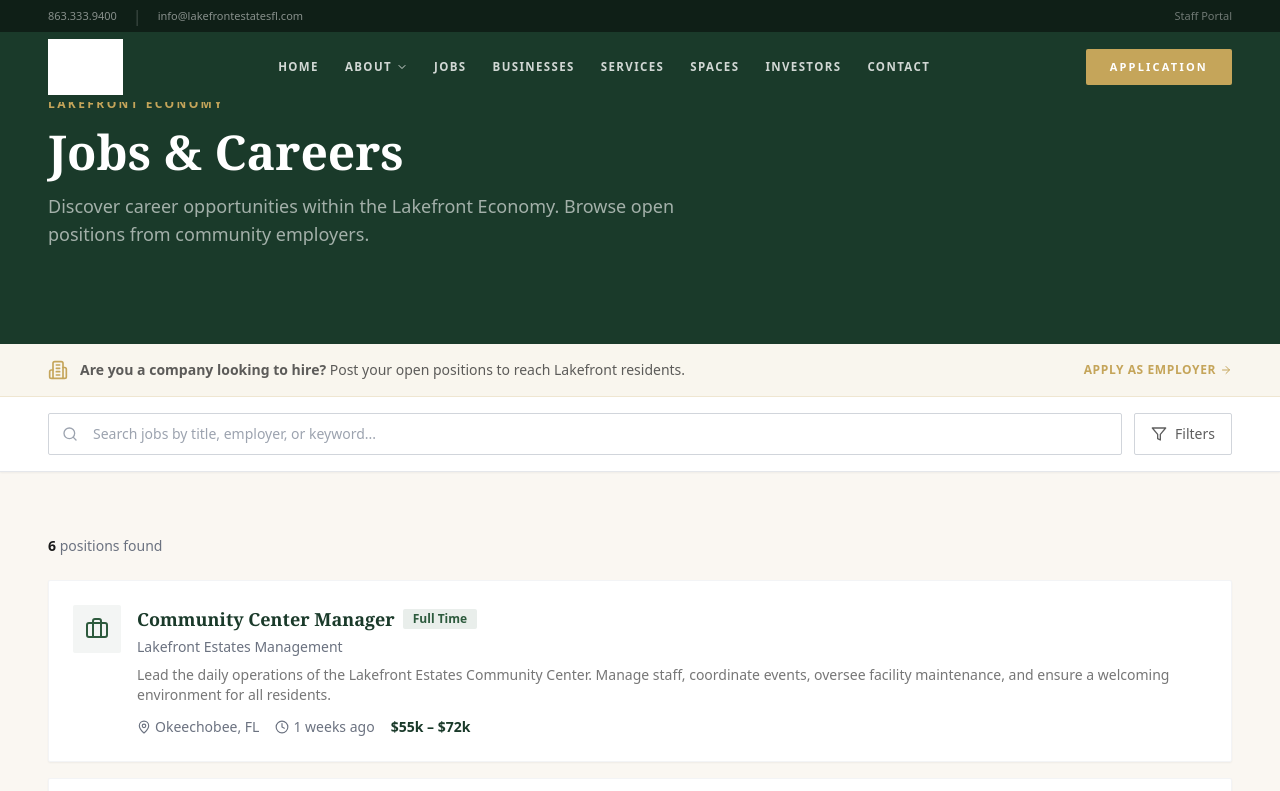
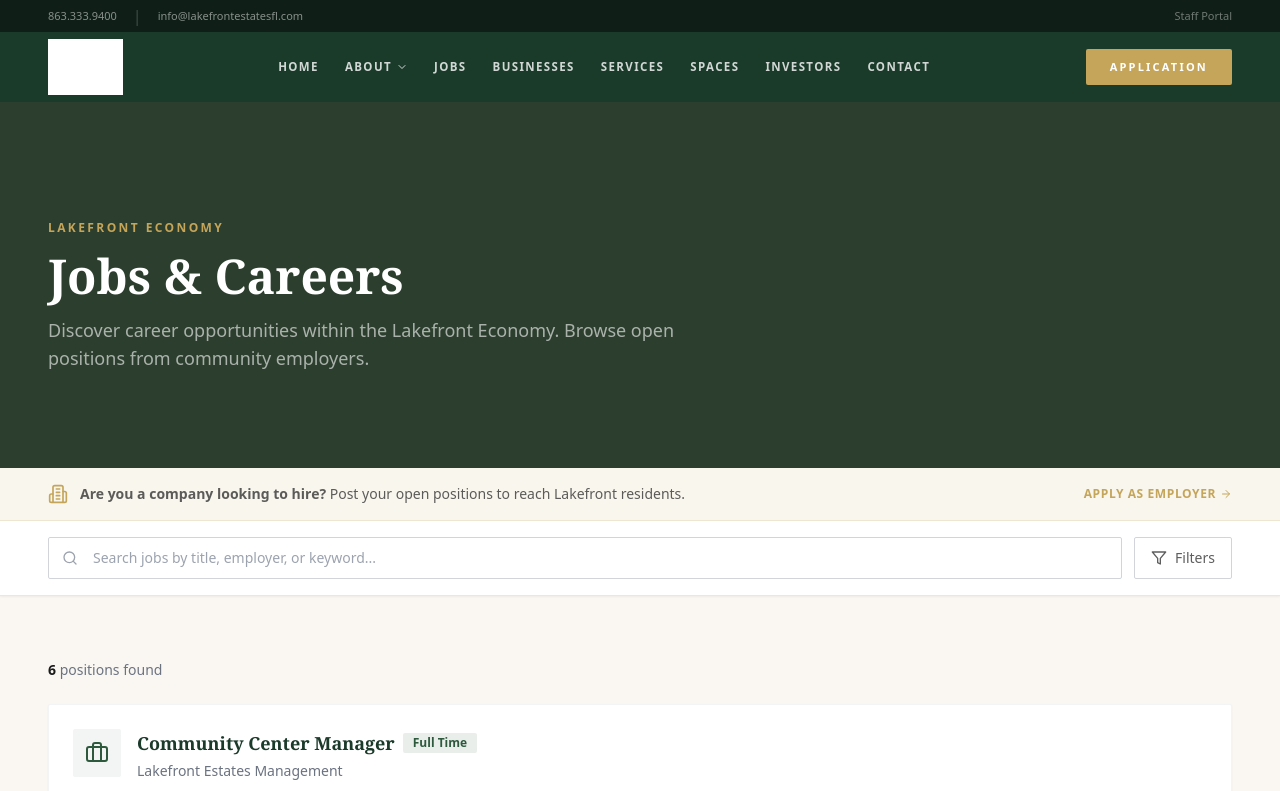
Before and after one commit to kleegr/lakefront-economic-dev, a Next.js app: page /jobs in a window 1280 px wide. Shown: the top 791 px of the page. Built offline with nearby package versions, Linux system fonts and the light colour scheme; grey boxes are pictures that could not be loaded.

Commit message:
fix: move gradient-forest OUTSIDE @layer components and add !important to padding-top so Tailwind py-* utilities cannot override it — THIS is why the gold text was always hidden

```diff
--- a/src/styles/globals.css
+++ b/src/styles/globals.css
@@ -20,9 +20,13 @@
   .card-portal { @apply bg-portal-card rounded-xl border border-gray-200 shadow-sm; }
   .input-field { @apply w-full px-4 py-3 border border-gray-300 rounded-sm font-body text-brand-text placeholder:text-gray-400 transition-all duration-200 focus:outline-none focus:ring-2 focus:ring-brand-sage/30 focus:border-brand-sage; }
   .input-portal { @apply w-full px-3.5 py-2.5 border border-gray-300 rounded-lg font-body text-sm text-brand-text placeholder:text-gray-400 transition-all duration-200 focus:outline-none focus:ring-2 focus:ring-portal-accent/30 focus:border-portal-accent; }
-  /* Sub-page hero: 250px top padding to ensure content clears below the fixed header + tall logo */
-  .gradient-forest { @apply bg-brand-forest; padding-top: 250px; }
   .text-gradient { @apply bg-clip-text text-transparent bg-gradient-to-r from-brand-forest to-brand-sage; }
+}
+
+/* Sub-page hero: MUST use !important to override Tailwind py-* utilities */
+.gradient-forest {
+  background-color: #2C3E2D;
+  padding-top: 220px !important;
 }
 
 .portal-scroll::-webkit-scrollbar { width:6px; }
```
